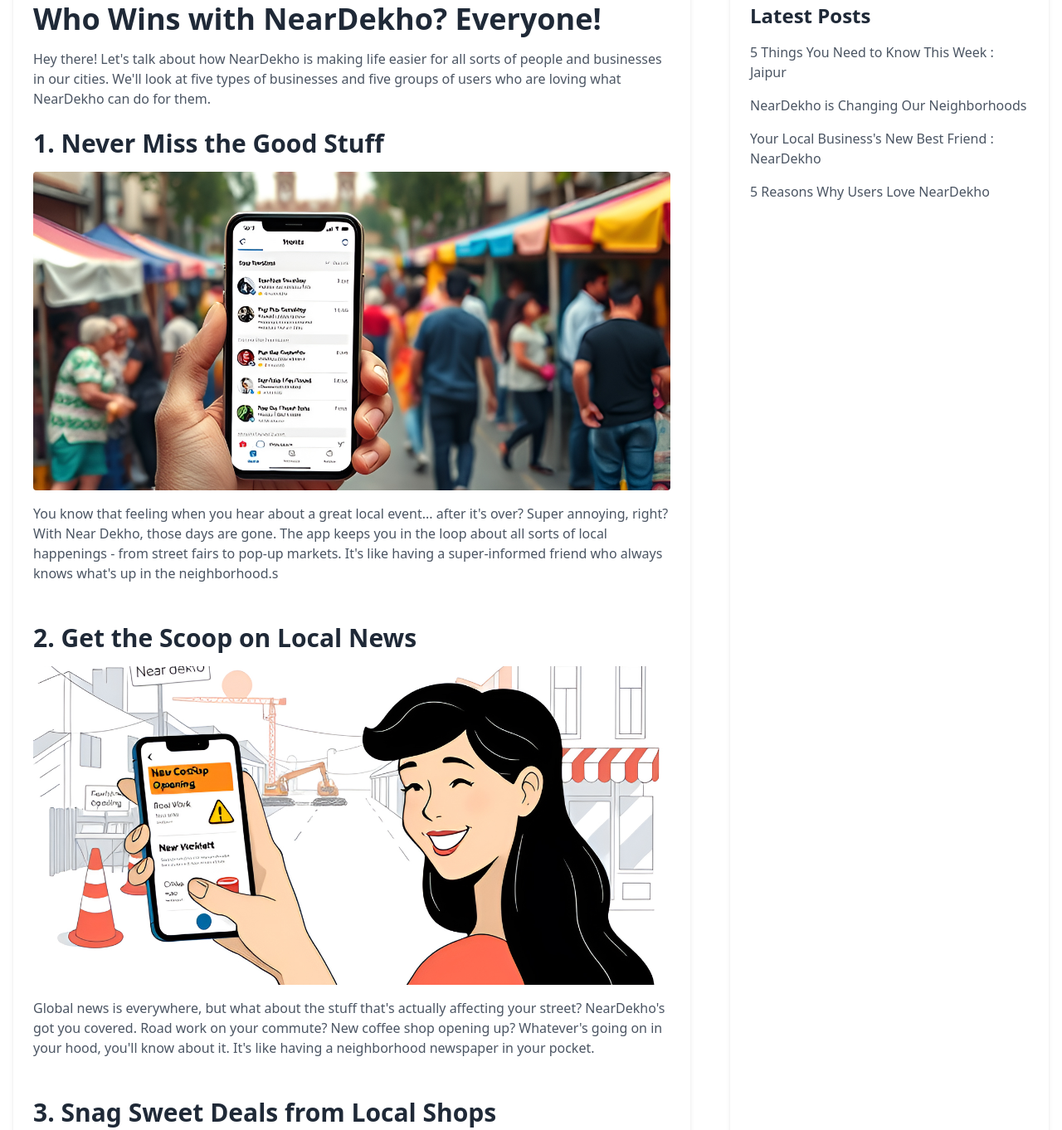
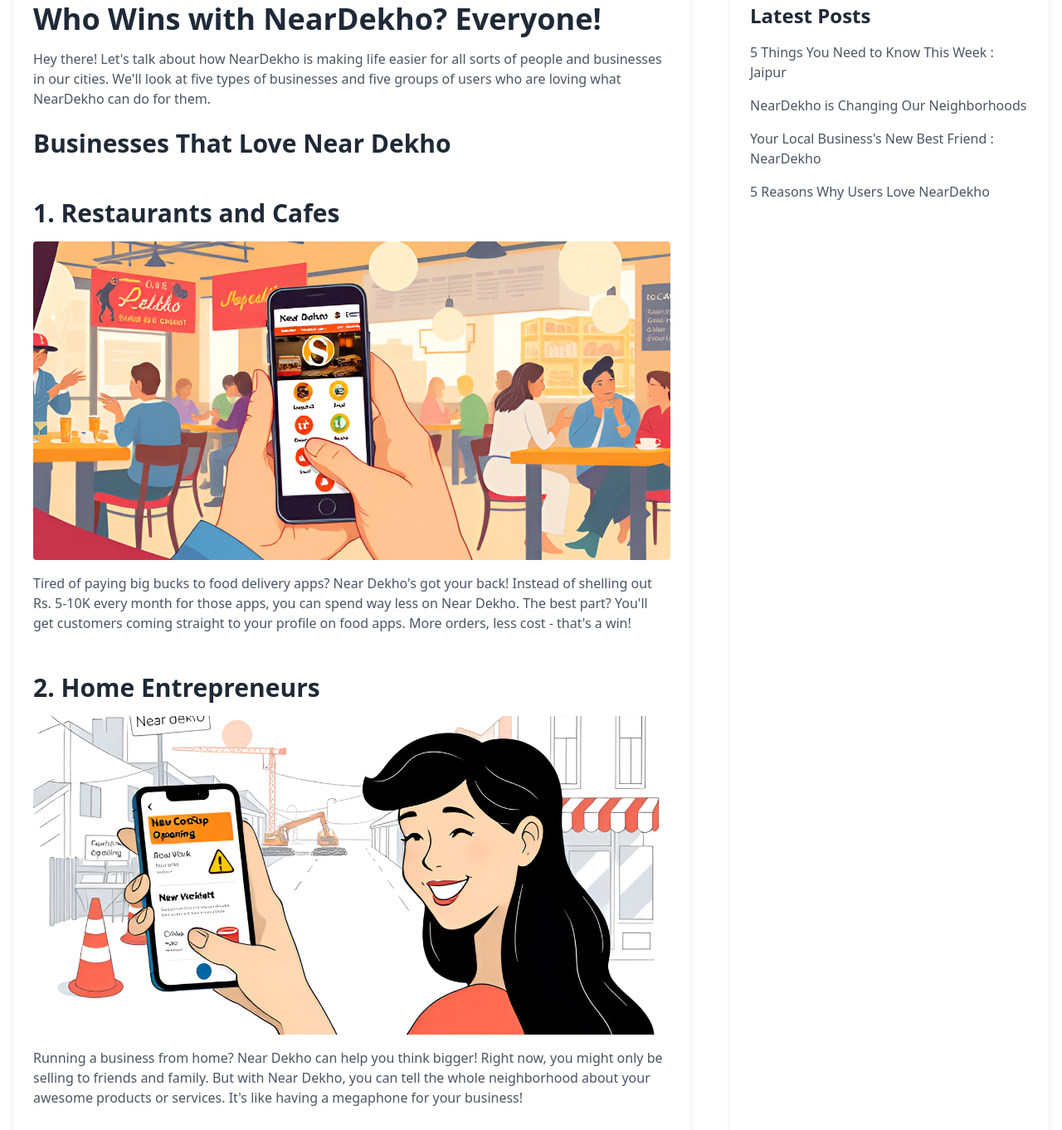
Before and after one commit to theAman30/NearDekho, a website: page blogs/blog5.html in a window 1280 px wide. Shown: the part 133-1495 px from the top of the page at 83% size. Drawn offline with nearby package versions, Linux system fonts and the light colour scheme.

Commit message:
second commit.

```diff
--- a/blogs/blog5.html
+++ b/blogs/blog5.html
@@ -59,23 +59,24 @@
 
                         <!-- Blog Points with Full-Width Images -->
                         <div class="space-y-12">
+                            <h1 class="text-3xl md:text-3xl font-semibold text-gray-800 mb-4">Businesses That Love Near Dekho</h1>
                             <!-- Point 1 -->
                             <div>
-                                <h2 class="text-2xl md:text-3xl font-semibold text-gray-800 mb-4">1. Never Miss the Good Stuff</h2>
-                                <img src="../images/blogsImages/blog4/firstImage.jpeg" alt="Cultural Festival"
+                                <h2 class="text-2xl md:text-3xl font-semibold text-gray-800 mb-4">1. Restaurants and Cafes</h2>
+                                <img src="../images/blogsImages/blog5/firstImage.jpeg" alt="Cultural Festival"
                                     class="w-full h-72 md:h-96 object-cover mb-4 rounded transition-transform duration-300 hover:scale-105 hover:brightness-110">
                                 <p class="text-gray-600">
-                                    You know that feeling when you hear about a great local event... after it's over? Super annoying, right? With Near Dekho, those days are gone. The app keeps you in the loop about all sorts of local happenings - from street fairs to pop-up markets. It's like having a super-informed friend who always knows what's up in the neighborhood.s
+                                    Tired of paying big bucks to food delivery apps? Near Dekho's got your back! Instead of shelling out Rs. 5-10K every month for those apps, you can spend way less on Near Dekho. The best part? You'll get customers coming straight to your profile on food apps. More orders, less cost - that's a win!
                                 </p>
                             </div>
 
                             <!-- Point 2 -->
                             <div>
-                                <h2 class="text-2xl md:text-3xl font-semibold text-gray-800 mb-4">2. Get the Scoop on Local News</h2>
+                                <h2 class="text-2xl md:text-3xl font-semibold text-gray-800 mb-4">2. Home Entrepreneurs</h2>
                                 <img src="../images/blogsImages/blog4/secondImage.jpeg"
                                     class="w-full h-72 md:h-96 object-cover mb-4 rounded transition-transform duration-300 hover:scale-105 hover:brightness-110">
                                 <p class="text-gray-600">
-                                    Global news is everywhere, but what about the stuff that's actually affecting your street? NearDekho's got you covered. Road work on your commute? New coffee shop opening up? Whatever's going on in your hood, you'll know about it. It's like having a neighborhood newspaper in your pocket.
+                                    Running a business from home? Near Dekho can help you think bigger! Right now, you might only be selling to friends and family. But with Near Dekho, you can tell the whole neighborhood about your awesome products or services. It's like having a megaphone for your business!
                                 </p>
                             </div>
 
```
Also changed, not shown: images/blogsImages/blog5/firstImage.jpeg (added).
